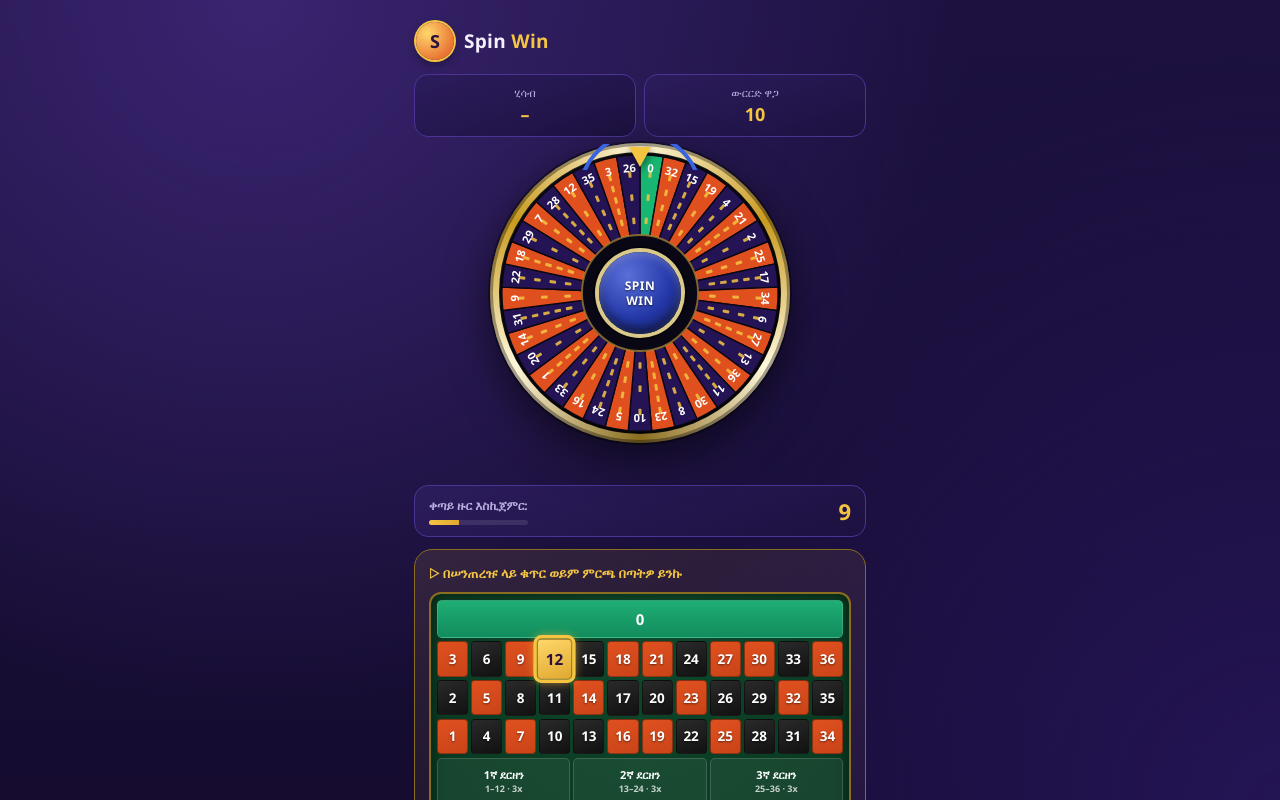
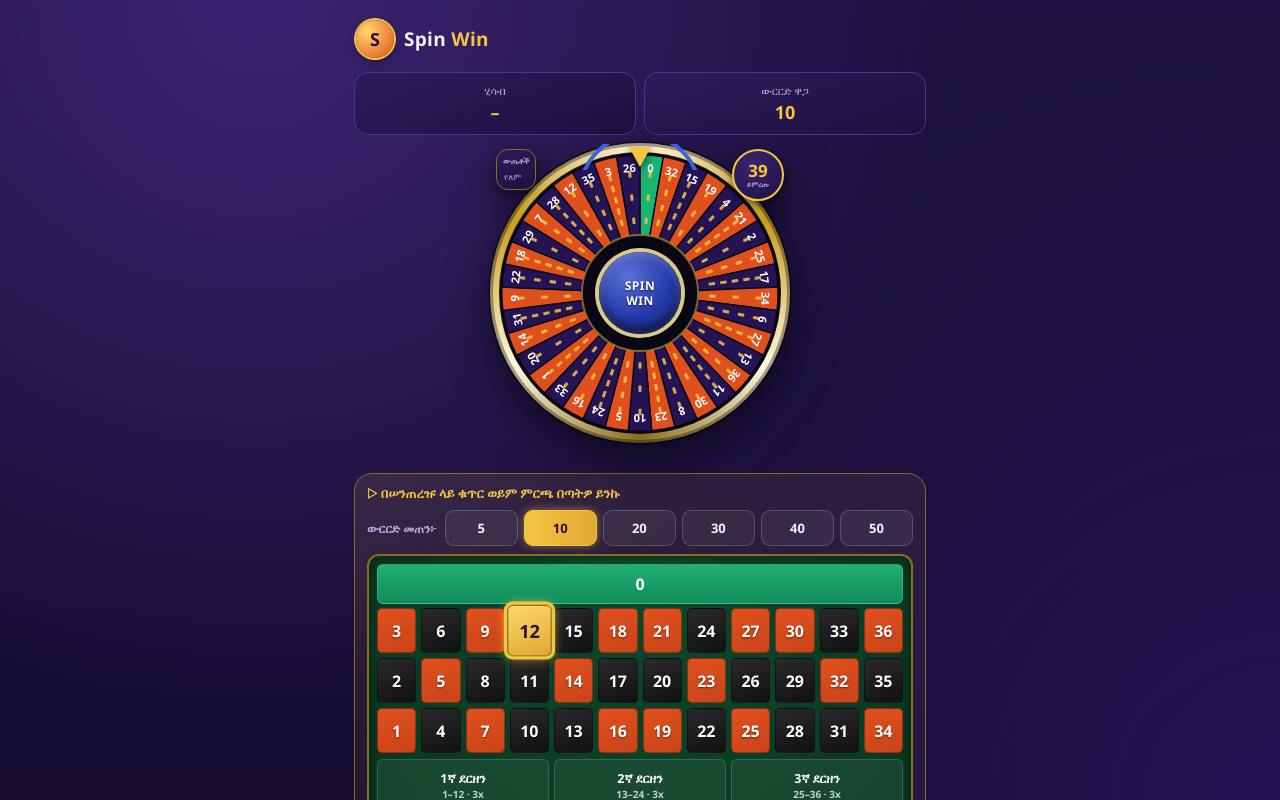
Before and after one commit to tomasabebawtom-create/Bingo-mini-app, a website: page index.html in a window 1280 px wide. Both pictures are taken after a click on the element "12". Shown: the top 800 px of the page. Drawn offline with Linux system fonts and the light colour scheme; no server answers.

Commit message:
Update index.html

```diff
--- a/index.html
+++ b/index.html
@@ -24,7 +24,7 @@
       linear-gradient(180deg, var(--bg1), var(--bg3));
     color:var(--text); min-height:100vh; overflow-x:hidden;
   }
-  .wrap{padding:16px 14px 40px; max-width:480px; margin:0 auto;}
+  .wrap{padding:14px 14px 16px; max-width:600px; margin:0 auto;}
 
   .topbar{display:flex; align-items:center; gap:10px; padding:6px 2px 14px;}
   .logo{width:38px;height:38px;border-radius:50%;background:radial-gradient(circle at 30% 30%,#ffd76b,#e0501f);
@@ -39,7 +39,7 @@
   .wallet-chip .label{font-size:11px; color:var(--text-dim); margin-bottom:2px;}
   .wallet-chip .value{font-size:18px; font-weight:800; color:var(--gold);}
 
-  #wheel-wrapper{position:relative; width:280px; height:280px; margin:14px auto 20px;
+  #wheel-wrapper{position:relative; width:280px; height:280px; margin:18px auto 8px;
     filter:drop-shadow(0 14px 22px rgba(0,0,0,.55));}
   #wheel-bezel{position:absolute; inset:-10px; border-radius:50%;
     background:conic-gradient(from 0deg, #fff8dc, #c99b1f, #fff8dc, #8a6d1f, #fff8dc, #c99b1f, #fff8dc);
@@ -53,7 +53,7 @@
     border-left:11px solid transparent; border-right:11px solid transparent; border-top:20px solid var(--gold); z-index:7;
     filter:drop-shadow(0 3px 5px rgba(0,0,0,.6));}
   #wheel-container{width:280px; height:280px; border-radius:50%; position:relative;
-    transition:transform 5.2s cubic-bezier(0.10,0.68,0.08,1); overflow:hidden;
+    transition:transform 9.6s cubic-bezier(0.10,0.68,0.08,1); overflow:hidden;
     box-shadow:inset 0 0 22px rgba(0,0,0,.65), inset 0 0 0 2px rgba(0,0,0,.5);}
   #wheel-container svg{width:100%; height:100%; display:block;}
   #hub{position:absolute; top:50%; left:50%; transform:translate(-50%,-50%); width:82px; height:82px;
@@ -69,20 +69,20 @@
 
   /* ---- Betting table (felt) ---- */
   .stake-box{background:linear-gradient(160deg,rgba(245,197,66,.10),rgba(245,197,66,.02));
-    border:1px solid var(--gold-dim); border-radius:18px; padding:14px; margin-bottom:14px;}
-  .stake-box .title{display:flex; align-items:center; gap:6px; color:var(--gold); font-weight:700; margin-bottom:10px; font-size:13px;}
+    border:1px solid var(--gold-dim); border-radius:18px; padding:10px 12px; margin-bottom:10px;}
+  .stake-box .title{display:flex; align-items:center; gap:6px; color:var(--gold); font-weight:700; margin-bottom:8px; font-size:13px;}
 
   .table-felt{background:radial-gradient(ellipse at 50% 0%, var(--felt), var(--felt2) 80%);
-    border:2px solid var(--gold-dim); border-radius:12px; padding:6px; box-shadow:inset 0 0 14px rgba(0,0,0,.5);}
+    border:2px solid var(--gold-dim); border-radius:12px; padding:8px; box-shadow:inset 0 0 14px rgba(0,0,0,.5);}
 
   .zero-row{background:linear-gradient(180deg,#1fae74,#128c5c); color:#fff; text-align:center;
-    font-weight:900; font-size:15px; padding:8px 0; border-radius:5px; margin-bottom:3px; cursor:pointer;
+    font-weight:900; font-size:16px; padding:8px 0; border-radius:6px; margin-bottom:4px; cursor:pointer;
     border:1px solid rgba(255,255,255,.15); transition:.15s;}
   .zero-row.selected{outline:2px solid var(--gold); box-shadow:0 0 8px var(--gold); transform:scale(1.02);}
 
-  .num-grid{display:grid; grid-template-columns:repeat(12,1fr); gap:3px;}
+  .num-grid{display:grid; grid-template-columns:repeat(12,1fr); gap:5px;}
   .num-cell{aspect-ratio:1/1.15; display:flex; align-items:center; justify-content:center;
-    font-size:13.5px; font-weight:900; color:#fff; cursor:pointer; border-radius:4px;
+    font-size:16px; font-weight:900; color:#fff; cursor:pointer; border-radius:5px;
     border:1px solid rgba(0,0,0,.35); transition:.12s; user-select:none; text-shadow:0 1px 2px rgba(0,0,0,.5);}
   .num-cell.red{background:linear-gradient(160deg,var(--red),var(--red2));}
   .num-cell.black{background:linear-gradient(160deg,#2a2a2a,#111);}
@@ -92,11 +92,11 @@
   .zero-row.disabled{pointer-events:none; opacity:.55;}
   .outside-cell.disabled{pointer-events:none; opacity:.55;}
 
-  .dozens-row, .outside-row, .columns-row{display:flex; gap:3px; margin-top:4px;}
-  .outside-cell{flex:1; text-align:center; color:#fff; font-weight:700; font-size:11px;
-    padding:9px 2px; border-radius:5px; cursor:pointer; background:rgba(255,255,255,.06);
+  .dozens-row, .outside-row, .columns-row{display:flex; gap:5px; margin-top:6px;}
+  .outside-cell{flex:1; text-align:center; color:#fff; font-weight:700; font-size:12.5px;
+    padding:11px 2px; border-radius:6px; cursor:pointer; background:rgba(255,255,255,.06);
     border:1px solid rgba(255,255,255,.15); transition:.12s; line-height:1.3;}
-  .outside-cell small{display:block; font-size:9px; opacity:.75; font-weight:600;}
+  .outside-cell small{display:block; font-size:10px; opacity:.75; font-weight:600;}
   .outside-cell.red-cell{background:linear-gradient(160deg,var(--red),var(--red2));}
   .outside-cell.black-cell{background:linear-gradient(160deg,#2a2a2a,#111);}
   .outside-cell.selected{outline:2px solid var(--gold); box-shadow:0 0 8px var(--gold); background:rgba(245,197,66,.18);}
@@ -107,20 +107,41 @@
   .spin-cost{text-align:center; color:var(--text-dim); font-size:12px; margin-top:4px;}
   .spin-cost b{color:var(--gold);}
 
-  .confirm-btn{width:100%; border:none; border-radius:14px; padding:16px; margin-top:14px;
+  .stake-picker{display:flex; align-items:center; gap:6px; margin-bottom:8px;}
+  .stake-picker .sp-label{font-size:12px; color:var(--text-dim); font-weight:700; margin-right:2px; white-space:nowrap;}
+  .stake-chips{display:flex; gap:6px; flex:1; flex-wrap:wrap;}
+  .stake-chip{flex:1; min-width:38px; text-align:center; padding:8px 4px; border-radius:9px; font-weight:800; font-size:13px;
+    color:var(--text); background:rgba(255,255,255,.06); border:1px solid rgba(255,255,255,.18); cursor:pointer; transition:.12s;}
+  .stake-chip.active{background:linear-gradient(90deg,var(--gold),#e0a92f); color:#2b1140; border-color:var(--gold);
+    box-shadow:0 0 8px rgba(245,197,66,.5);}
+
+  .history-corner{position:absolute; top:-4px; left:-4px; z-index:9; max-width:104px;
+    background:linear-gradient(160deg,#2c1c5c,#1c1140); border:1px solid var(--gold-dim); border-radius:12px;
+    padding:5px 6px; box-shadow:0 4px 10px rgba(0,0,0,.4);}
+  .history-corner .hc-title{font-size:8px; color:var(--text-dim); font-weight:700; margin-bottom:3px; white-space:nowrap;}
+  .history-strip{display:flex; gap:3px; overflow-x:auto; padding:1px; max-width:92px; scrollbar-width:none;}
+  .history-strip::-webkit-scrollbar{display:none;}
+  .hist-chip{flex:0 0 auto; min-width:17px; width:17px; height:17px; border-radius:50%; display:flex; align-items:center; justify-content:center;
+    font-size:8px; font-weight:900; color:#fff; text-shadow:0 1px 2px rgba(0,0,0,.5); border:1px solid rgba(255,255,255,.25);}
+  .hist-chip.red{background:linear-gradient(160deg,var(--red),var(--red2));}
+  .hist-chip.black{background:linear-gradient(160deg,#2a2a2a,#111);}
+  .hist-chip.green{background:linear-gradient(160deg,#1fae74,#128c5c);}
+  .hist-empty{font-size:8.5px; color:var(--text-dim); white-space:nowrap;}
+
+  .confirm-btn{width:100%; border:none; border-radius:14px; padding:14px; margin-top:8px;
     font-size:17px; font-weight:800; color:#2b1140; background:linear-gradient(90deg,var(--gold),#e0a92f);
     box-shadow:0 6px 16px rgba(245,197,66,.35); cursor:pointer;}
   .confirm-btn:disabled{opacity:.4; cursor:default;}
   .confirm-btn.ticketed{background:linear-gradient(90deg,#18b673,#0f8f5a); color:#fff;}
 
-  .round-timer{display:flex; align-items:center; justify-content:space-between; gap:10px;
-    background:linear-gradient(160deg,#2c1c5c,#1c1140); border:1px solid #4b3496; border-radius:14px;
-    padding:10px 14px; margin-bottom:12px;}
-  .round-timer .rt-label{font-size:12px; color:var(--text-dim); font-weight:700;}
-  .round-timer .rt-count{font-size:22px; font-weight:900; color:var(--gold); min-width:44px; text-align:right;}
-  .round-timer.spinning .rt-count{color:#18b673;}
-  .round-timer-bar{height:5px; border-radius:3px; background:rgba(255,255,255,.1); overflow:hidden; margin-top:6px;}
-  .round-timer-bar i{display:block; height:100%; background:linear-gradient(90deg,var(--gold),#e0a92f); transition:width 1s linear;}
+  .timer-badge{position:absolute; top:-4px; right:-4px; z-index:9; width:52px; height:52px; border-radius:50%;
+    background:radial-gradient(circle at 35% 28%, #3a2470, #1c1140); border:2px solid var(--gold);
+    display:flex; flex-direction:column; align-items:center; justify-content:center;
+    box-shadow:0 4px 10px rgba(0,0,0,.5);}
+  .timer-badge .tb-count{font-size:17px; font-weight:900; color:var(--gold); line-height:1;}
+  .timer-badge .tb-label{font-size:7px; color:var(--text-dim); font-weight:700; margin-top:1px;}
+  .timer-badge.spinning{border-color:#18b673;}
+  .timer-badge.spinning .tb-count{color:#18b673;}
 
   .marked-count{text-align:center; font-size:12px; color:var(--text-dim); margin-top:6px;}
   .marked-count b{color:var(--gold);}
@@ -155,19 +176,25 @@
       <svg id="wheel-svg" viewBox="0 0 300 300"></svg>
     </div>
     <div id="hub"><div class="htxt">SPIN<br>WIN</div></div>
+
+    <div class="history-corner">
+      <div class="hc-title">ውጤቶች</div>
+      <div class="history-strip" id="historyStrip"><div class="hist-empty">የለም</div></div>
+    </div>
+
+    <div class="timer-badge" id="timerBadge">
+      <div class="tb-count" id="rtCount">40</div>
+      <div class="tb-label" id="rtLabel">ይምረጡ</div>
+    </div>
   </div>
   <div class="result-line" id="resultLine"></div>
 
-  <div class="round-timer" id="roundTimer">
-    <div>
-      <div class="rt-label" id="rtLabel">ቀጣይ ዙር እስኪጀምር:</div>
-      <div class="round-timer-bar"><i id="rtBar" style="width:100%"></i></div>
-    </div>
-    <div class="rt-count" id="rtCount">30</div>
-  </div>
-
   <div class="stake-box">
     <div class="title">▷ በሠንጠረዡ ላይ ቁጥር ወይም ምርጫ በጣትዎ ይንኩ</div>
+    <div class="stake-picker">
+      <div class="sp-label">ውርርድ መጠን፦</div>
+      <div class="stake-chips" id="stakeChips"></div>
+    </div>
     <div class="table-felt">
       <div class="zero-row" data-bet="number" data-value="0">0</div>
       <div class="num-grid" id="numGrid"></div>
@@ -210,9 +237,15 @@ let balance = 0;
 let spinning = false;          // true only while the wheel animation for a resolved round is playing
 let ticketPlaced = false;      // true once this round's ticket has been cut (locks the board)
 let ticketId = null;           // id returned by the server when the ticket was placed
-const SPIN_COST = 10;          // cost per marked number / per ticket unit, matches server-side SPIN_COST
+const STAKE_OPTIONS = [5,10,20,30,40,50];   // selectable bet amount, ብር 5 - 50
+const STAKE_MIN = 5, STAKE_MAX = 50;
+let currentStake = 10;         // cost per marked number / per ticket unit — user-selectable, matches server-side min/max
 const MAX_NUMBERS = 8;         // a single ticket may hold at most 8 numbers
-const ROUND_LENGTH = 30;       // seconds per round — same constant must exist on the server
+const BET_LENGTH = 40;         // seconds players have to pick a number/bet — same constant must exist on the server
+const SPIN_LENGTH = 10;        // seconds the wheel spins for — same constant must exist on the server
+const CYCLE_LENGTH = BET_LENGTH + SPIN_LENGTH; // full round = betting window + spin
+const HISTORY_MAX = 20;        // how many past results to keep in the history strip
+let resultHistory = [];        // most recent winning numbers, newest first
 
 /* ---------- wallet ---------- */
 async function refreshBalance(){
@@ -226,8 +259,30 @@ async function refreshBalance(){
   }
 }
 refreshBalance();
-document.getElementById('walletStake').textContent = SPIN_COST;
-document.getElementById('spinCostLabel').textContent = SPIN_COST;
+
+/* ---------- stake picker (5 - 50 ብር) ---------- */
+const stakeChipsEl = document.getElementById('stakeChips');
+function renderStakeChips(){
+  stakeChipsEl.innerHTML = '';
+  STAKE_OPTIONS.forEach(v=>{
+    const chip = document.createElement('div');
+    chip.className = 'stake-chip' + (v === currentStake ? ' active' : '');
+    chip.textContent = v;
+    chip.addEventListener('click', ()=>{
+      if (ticketPlaced || spinning) return;
+      currentStake = v;
+      document.getElementById('walletStake').textContent = currentStake;
+      document.getElementById('spinCostLabel').textContent = currentStake;
+      renderStakeChips();
+      refreshSelectedLine();
+      if (tg && tg.HapticFeedback) tg.HapticFeedback.selectionChanged();
+    });
+    stakeChipsEl.appendChild(chip);
+  });
+}
+renderStakeChips();
+document.getElementById('walletStake').textContent = currentStake;
+document.getElementById('spinCostLabel').textContent = currentStake;
 
 /* ---------- roulette colours ---------- */
 const RED_NUMBERS = new Set([1,3,5,7,9,12,14,16,18,19,21,23,25,27,30,32,34,36]);
@@ -377,18 +432,24 @@ svg.appendChild((()=>{ const c=document.createElementNS(svgNS,"circle");
   return c; })());
 
 /* ---------- synchronized round clock ----------
-   Every device computes the SAME round id purely from wall-clock time
-   (Math.floor(unixSeconds / ROUND_LENGTH)), so all players are always
-   looking at the same betting window and the same round rolls over for
-   everyone at the same moment — no push connection required. The actual
-   winning number for a round must still come from the server (never
-   decided on the client) so every player sees an identical, tamper-proof
-   result. ---------------------------------------------------------- */
+   Every device computes the SAME cycle id purely from wall-clock time
+   (Math.floor(unixSeconds / CYCLE_LENGTH)), so all players are always
+   looking at the same betting window and the same spin rolls over for
+   everyone at the same moment — no push connection required. Each cycle
+   has two phases: BET_LENGTH seconds to pick a number/bet, then
+   SPIN_LENGTH seconds while the wheel spins. The actual winning number
+   for a round must still come from the server (never decided on the
+   client) so every player sees an identical, tamper-proof result.
+   ---------------------------------------------------------------- */
 let currentRotation = 0;
-let lastRoundId = null;
+let lastCycleId = null;
+let lastPhase = null; // 'bet' | 'spin'
 
-function roundIdNow(){ return Math.floor(Date.now()/1000 / ROUND_LENGTH); }
-function secondsLeftInRound(){ return ROUND_LENGTH - (Math.floor(Date.now()/1000) % ROUND_LENGTH); }
+function roundIdNow(){ return Math.floor(Date.now()/1000 / CYCLE_LENGTH); }
+function cyclePosNow(){ return Math.floor(Date.now()/1000) % CYCLE_LENGTH; }
+function isSpinPhase(pos){ return pos >= BET_LENGTH; }
+function secondsLeftInBet(pos){ return BET_LENGTH - pos; }
+function secondsLeftInSpin(pos){ return CYCLE_LENGTH - pos; }
 
 function lockBoard(){
   numberEls.forEach(el=>el.classList.add('disabled'));
@@ -418,7 +479,7 @@ async function cutTicket(){
     toast('⚠️ እባክዎ ምርጫ ያድርጉ!');
     return;
   }
-  const stake = betType === 'number' ? markedNumbers.length * SPIN_COST : SPIN_COST;
+  const stake = betType === 'number' ? markedNumbers.length * currentStake : currentStake;
   if (balance < stake){
     toast('❌ በቂ ሂሳብ የለዎትም');
     return;
@@ -428,7 +489,7 @@ async function cutTicket(){
     const resp = await fetch('/api/place-ticket', {
       method: 'POST',
       headers: {'Content-Type':'application/json'},
-      body: JSON.stringify({ initData, round: roundIdNow(), betType, numbers: markedNumbers })
+      body: JSON.stringify({ initData, round: roundIdNow(), betType, numbers: markedNumbers, stake: currentStake })
     });
     const data = await resp.json();
     if (!resp.ok){
@@ -452,8 +513,8 @@ async function cutTicket(){
 async function resolveRound(roundId){
   spinning = true;
   lockBoard();
-  document.getElementById('roundTimer').classList.add('spinning');
-  document.getElementById('rtLabel').textContent = 'ዙር በመሽከርከር ላይ…';
+  document.getElementById('timerBadge').classList.add('spinning');
+  document.getElementById('rtLabel').textContent = 'ዙር...';
 
   let data;
   try{
@@ -463,7 +524,7 @@ async function resolveRound(roundId){
   }catch(e){
     toast('❌ የዙሩን ውጤት ማምጣት አልተቻለም');
     spinning = false;
-    document.getElementById('roundTimer').classList.remove('spinning');
+    document.getElementById('timerBadge').classList.remove('spinning');
     unlockBoardForNewRound();
     return;
   }
@@ -471,7 +532,7 @@ async function resolveRound(roundId){
   const winningNumber = data.winning_number;
   const winningIndex = WHEEL_ORDER.indexOf(winningNumber);
   const targetAngle = winningIndex * segAngle + segAngle/2;
-  const fullSpins = 7 * 360;
+  const fullSpins = 8 * 360;
   const finalRotation = fullSpins - targetAngle;
   currentRotation += finalRotation - (currentRotation % 360);
 
@@ -481,8 +542,8 @@ async function resolveRound(roundId){
 
   setTimeout(()=>{
     spinning = false;
-    document.getElementById('roundTimer').classList.remove('spinning');
-    document.getElementById('rtLabel').textContent = 'ቀጣይ ዙር እስኪጀምር:';
+    document.getElementById('timerBadge').classList.remove('spinning');
+    document.getElementById('rtLabel').textContent = 'ይምረጡ';
     if (typeof data.balance === 'number'){
       balance = data.balance;
       document.getElementById('walletBalance').textContent = balance;
@@ -502,23 +563,53 @@ async function resolveRound(roundId){
       line.textContent = `${winningNumber} (${colorLabel}) ወጣ`;
     }
 
+    resultHistory.unshift({ number: winningNumber, color: data.winning_color });
+    if (resultHistory.length > HISTORY_MAX) resultHistory.length = HISTORY_MAX;
+    renderHistory();
+
     unlockBoardForNewRound();
-  }, 5300);
+  }, SPIN_LENGTH * 1000);
+}
+
+/* ---------- last 20 results strip ---------- */
+function renderHistory(){
+  const strip = document.getElementById('historyStrip');
+  if (!resultHistory.length){
+    strip.innerHTML = '<div class="hist-empty">የለም</div>';
+    return;
+  }
+  strip.innerHTML = '';
+  resultHistory.forEach(r=>{
+    const chip = document.createElement('div');
+    chip.className = 'hist-chip ' + r.color;
+    chip.textContent = r.number;
+    strip.appendChild(chip);
+  });
 }
 
 /* ---------- 1-second tick shared by every player's device ---------- */
 function tickRoundClock(){
-  const rid = roundIdNow();
-  if (lastRoundId === null) lastRoundId = rid;
-  if (rid !== lastRoundId){
-    const endedRound = lastRoundId;
-    lastRoundId = rid;
-    resolveRound(endedRound);
+  const cid = roundIdNow();
+  const pos = cyclePosNow();
+  const phase = isSpinPhase(pos) ? 'spin' : 'bet';
+
+  if (lastCycleId === null){ lastCycleId = cid; lastPhase = phase; }
+
+  // betting window for this cycle just closed -> resolve it (server decides the number)
+  if (phase === 'spin' && lastPhase === 'bet'){
+    resolveRound(cid);
   }
-  const left = secondsLeftInRound();
-  document.getElementById('rtCount').textContent = left;
-  if (!spinning){
-    document.getElementById('rtBar').style.width = ((left/ROUND_LENGTH)*100) + '%';
+  lastPhase = phase;
+  lastCycleId = cid;
+
+  if (phase === 'bet'){
+    const left = secondsLeftInBet(pos);
+    document.getElementById('rtLabel').textContent = 'ይምረጡ';
+    document.getElementById('rtCount').textContent = left;
+  } else {
+    const left = secondsLeftInSpin(pos);
+    document.getElementById('rtCount').textContent = left;
+    // label/lock during the spin itself are managed by resolveRound()
   }
 }
 tickRoundClock();
```
